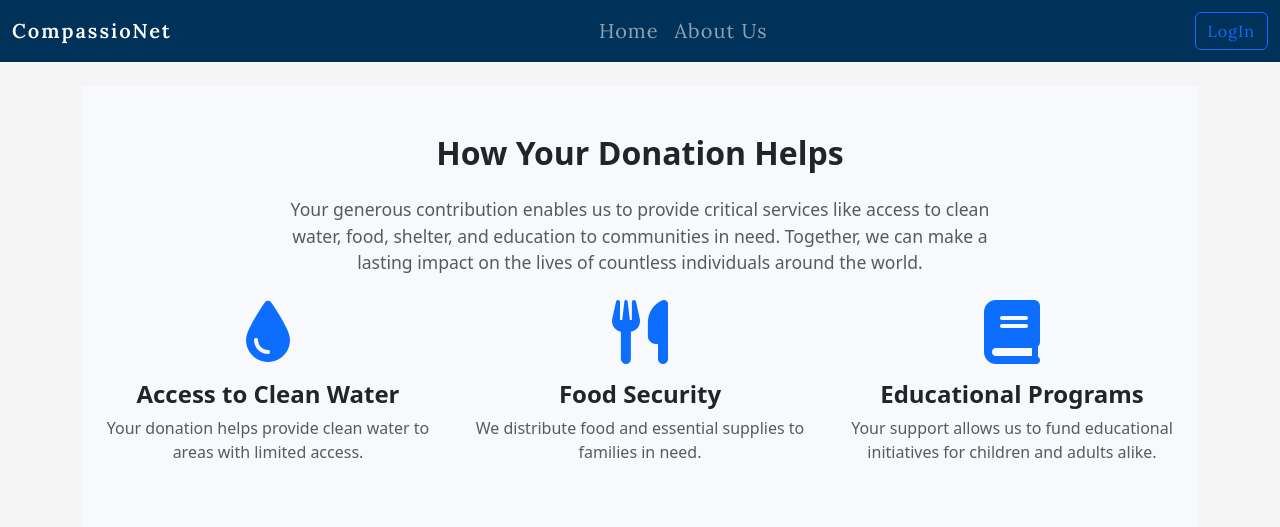
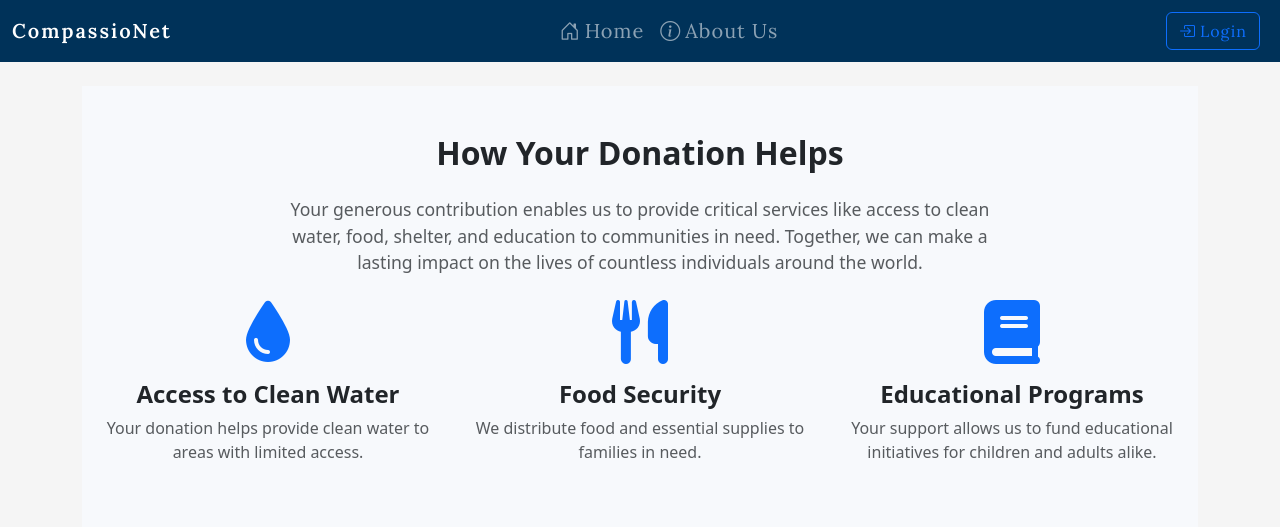
Before and after one commit to Namukuru/Donations, a Django app: template website/templates/home.html in a window 1280 px wide. Shown: the top 527 px of the page. Run offline with Django 3.2, Linux system fonts and the light colour scheme; the template is opened without the code that fills it, so the values that code supplies are empty.

Commit message:
Updates.

```diff
--- a/website/templates/navbar.html
+++ b/website/templates/navbar.html
@@ -1,9 +1,8 @@
 {% load static %}
 <link rel="stylesheet" href="{% static 'css/navbar.css' %}" />
-<link
-href="https://cdn.jsdelivr.net/npm/bootstrap@5.3.0/dist/css/bootstrap.min.css"
-rel="stylesheet"
-/>
+<link href="https://cdn.jsdelivr.net/npm/bootstrap@5.3.0/dist/css/bootstrap.min.css" rel="stylesheet"/>
+<link rel="stylesheet" href="https://cdn.jsdelivr.net/npm/bootstrap-icons@1.10.0/font/bootstrap-icons.css">
+
 <nav class="navbar navbar-expand-lg navbar-dark sticky-top">
   <div class="container-fluid">
     <!-- Logo aligned left -->
@@ -12,60 +11,88 @@ rel="stylesheet"
     </a>
 
     <!-- Navbar Toggler for mobile view -->
-    <button
-      class="navbar-toggler"
-      type="button"
-      data-bs-toggle="collapse"
-      data-bs-target="#navbarSupportedContent"
-      aria-controls="navbarSupportedContent"
-      aria-expanded="false"
-      aria-label="Toggle navigation"
-    >
+    <button class="navbar-toggler" type="button" data-bs-toggle="collapse" data-bs-target="#navbarContent">
       <span class="navbar-toggler-icon"></span>
     </button>
 
     <!-- Centered Nav Items -->
-    <div class="collapse navbar-collapse justify-content-center" id="navbarSupportedContent">
-      <ul class="navbar-nav">
+    <div class="collapse navbar-collapse" id="navbarContent">
+      <ul class="navbar-nav mx-auto">  <!-- Changed to mx-auto -->
         <li class="nav-item">
-          <a class="nav-link {% if request.resolver_match.url_name == 'home' %}active{% endif %}" href="{% url 'home' %}">Home</a>
+          <a class="nav-link {% if request.resolver_match.url_name == 'home' %}active{% endif %}" href="{% url 'home' %}">
+            <i class="bi bi-house-door me-1"></i>Home
+          </a>
         </li>
         <li class="nav-item">
-          <a class="nav-link {% if request.resolver_match.url_name == 'about' %}active{% endif %}" href="{% url 'about' %}">About Us</a>
+          <a class="nav-link {% if request.resolver_match.url_name == 'about' %}active{% endif %}" href="{% url 'about' %}">
+            <i class="bi bi-info-circle me-1"></i>About Us
+          </a>
         </li>
         {% if user.is_authenticated %}
-        <li class="nav-item">
-          <a class="nav-link {% if request.resolver_match.url_name == 'account' %}active{% endif %}" href="{% url 'account' %}">My Account</a>
-        </li>
-        <li class="nav-item">
-          <a class="nav-link {% if request.resolver_match.url_name == 'profile' %}active{% endif %}" href="{% url 'profile' %}">My Profile</a>
-        </li>
-        {%if user.userprofile.role == "agent" %}
-        <li class="nav-item">
-          <a class="nav-link {% if request.resolver_match.url_name == 'jobs' %}active{% endif %}" href="{% url 'jobs' %}">Jobs</a>
-        </li>
-        {% endif %}
-        {% if user.is_superuser %}
-        <li class="nav-item">
-          <a class="nav-link {% if request.resolver_match.url_name == 'report' %}active{% endif %}" href="{% url 'report' %}">Reports</a>
-        </li>
-        <li><a class="nav-link {% if request.resolver_match.url_name == 'admin_dashboard' %}active{% endif %}" href="{% url 'admin_dashboard' %}">Dashboard</a></li>
-        {% endif %}
+          <li class="nav-item">
+            <a class="nav-link {% if request.resolver_match.url_name == 'account' %}active{% endif %}" href="{% url 'account' %}">
+              <i class="bi bi-person-lines-fill me-1"></i>My Account
+            </a>
+          </li>
+
+          {% if user.userprofile.role == "recipient" %}
+            <li class="nav-item">
+              <a class="nav-link {% if request.resolver_match.url_name == 'need_list' %}active{% endif %}" href="{% url 'need_list' %}">
+                <i class="bi bi-list-check me-1"></i>My Needs
+              </a>
+            </li>
+          {% endif %}
+
+          {% if user.userprofile.role == "agent" %}
+            <li class="nav-item">
+              <a class="nav-link {% if request.resolver_match.url_name == 'jobs' %}active{% endif %}" href="{% url 'jobs' %}">
+                <i class="bi bi-briefcase me-1"></i>Jobs
+              </a>
+            </li>
+          {% endif %}
+
+          {% if user.is_superuser %}
+            <li class="nav-item">
+              <a class="nav-link {% if request.resolver_match.url_name == 'report' %}active{% endif %}" href="{% url 'report' %}">
+                <i class="bi bi-clipboard-data me-1"></i>Reports
+              </a>
+            </li>
+            <li class="nav-item">
+              <a class="nav-link {% if request.resolver_match.url_name == 'admin_dashboard' %}active{% endif %}" href="{% url 'admin_dashboard' %}">
+                <i class="bi bi-speedometer2 me-1"></i>Dashboard
+              </a>
+            </li>
+          {% endif %}
         {% endif %}
       </ul>
     </div>
 
-    <div class="d-flex align-items-center ms-auto">
+    <!-- Right-aligned items - OUTSIDE the collapse -->
+    <div class="d-flex ms-auto">
       {% if user.is_authenticated %}
-      <a href="{% url 'logout_user' %}" class="btn btn-outline-danger me-3">Logout</a>
+        <div class="dropdown">
+          <button class="btn btn-outline-light dropdown-toggle" type="button" id="userMenu" data-bs-toggle="dropdown">
+            <i class="bi bi-person-circle me-1"></i>
+            {{ user.username }}
+          </button>
+          <ul class="dropdown-menu dropdown-menu-end">
+            <li><a class="dropdown-item" href="{% url 'profile' %}">
+              <i class="bi bi-person me-1"></i>My Profile
+            </a></li>
+            <li><hr class="dropdown-divider"></li>
+            <li><a class="dropdown-item text-danger" href="{% url 'logout_user' %}">
+              <i class="bi bi-box-arrow-right me-1"></i>Logout
+            </a></li>
+          </ul>
+        </div>
       {% else %}
-      <a href="{% url 'login_user' %}" class="btn btn-outline-primary">LogIn</a>
+        <a href="{% url 'login_user' %}" class="btn btn-outline-primary me-2">
+          <i class="bi bi-box-arrow-in-right me-1"></i>Login
+        </a>
       {% endif %}
     </div>
   </div>
 </nav>
 
 <!-- Bootstrap JS -->
-<script
-  src="https://cdn.jsdelivr.net/npm/bootstrap@5.3.0/dist/js/bootstrap.bundle.min.js"
-></script>
+<script src="https://cdn.jsdelivr.net/npm/bootstrap@5.3.0/dist/js/bootstrap.bundle.min.js"></script>
```
